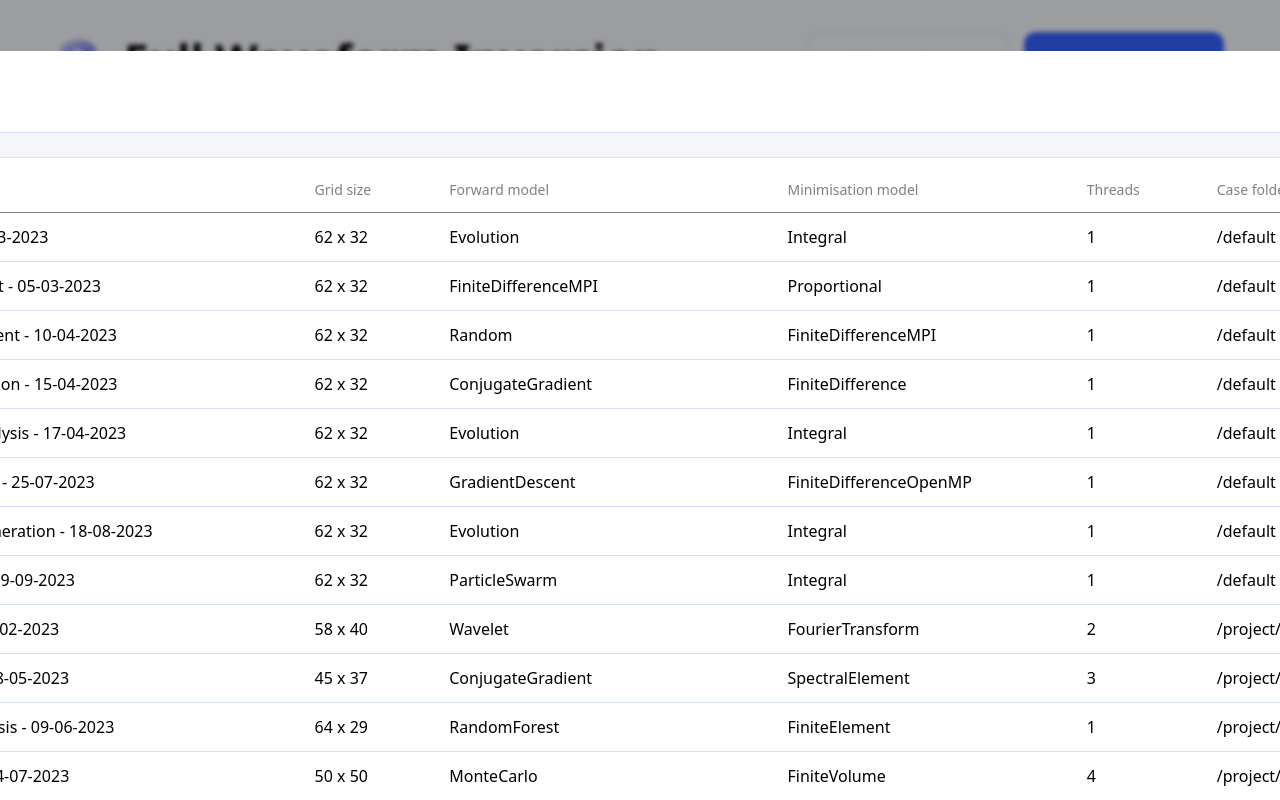
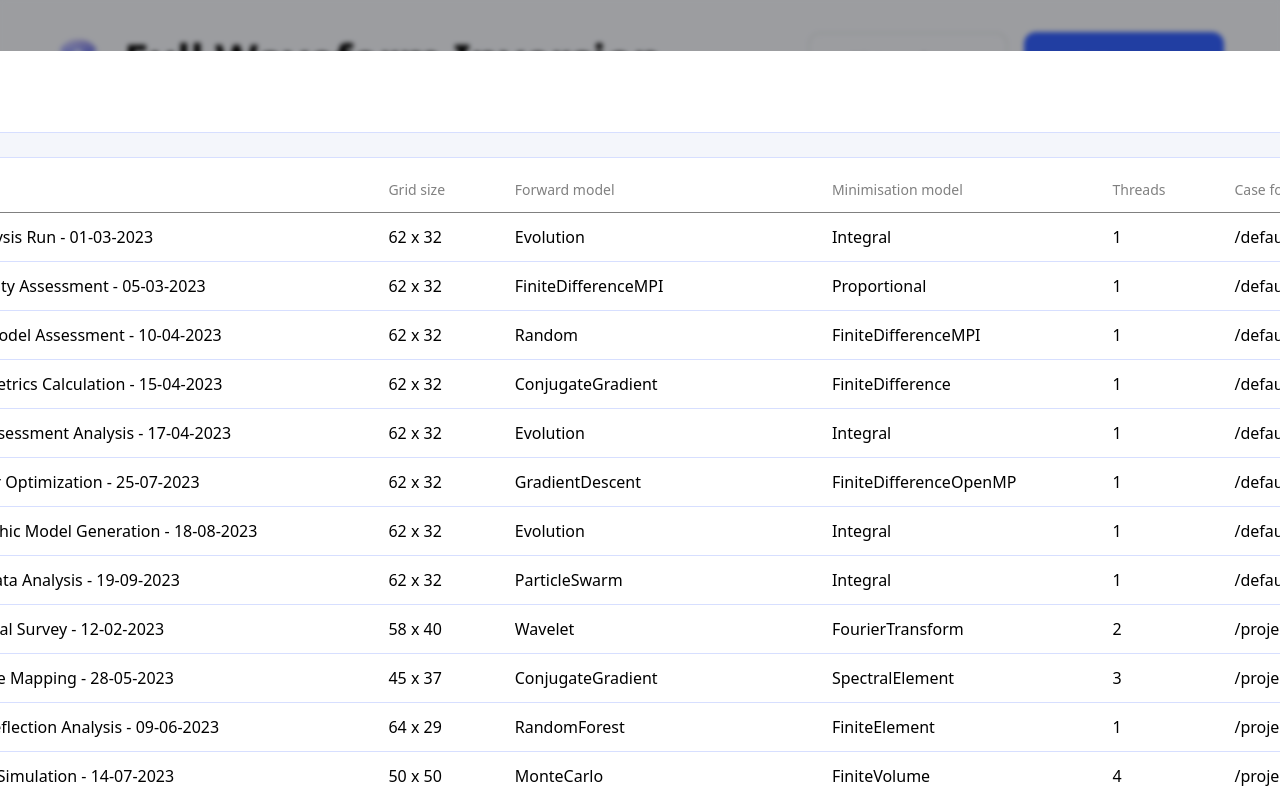
Before and after one commit to SalarGit/FWI, a React (Vite) app in the folder full-waveform-inversion/: page / in a window 1280 px wide. Both pictures are taken after a click on the button "History of runs". Shown: the top 800 px of the page. Built offline with nearby package versions, Linux system fonts and the light colour scheme.

Commit message:
Add keys to lists

```diff
--- a/full-waveform-inversion/src/components/header/sections/HistoryRuns.jsx
+++ b/full-waveform-inversion/src/components/header/sections/HistoryRuns.jsx
@@ -49,16 +49,21 @@ export default function HistoryRuns({ onClose }) {
                                 >
                                     <thead className='sticky top-0 bg-white'>
                                         <tr>
-                                            {tableHeaders.map((header) =>
-                                                <th className={th}>{header}</th>
+                                            {tableHeaders.map((header, index) =>
+                                                <th key={index} className={th}>{header}</th>
                                             )}
                                         </tr>
                                     </thead>
                                 <tbody>
                                     {tableData.map((row) =>
                                         <tr>
-                                            {row.map((data) =>
-                                                <td className={td}>{data}</td>
+
+                                            <td className={`${td} pl-10`}>
+                                                <input type='checkbox' />
+                                            </td>
+
+                                            {row.map((data, index) =>
+                                                <td key={index} className={td}>{data}</td>
                                             )}
                                         </tr>
                                     )}
--- a/full-waveform-inversion/src/data.js
+++ b/full-waveform-inversion/src/data.js
@@ -87,6 +87,7 @@ export const minimisationModels = {
 
 
 export const tableHeaders = [
+    "Select",
     "Run name" ,
     "Grid size",
     "Forward model",
```
